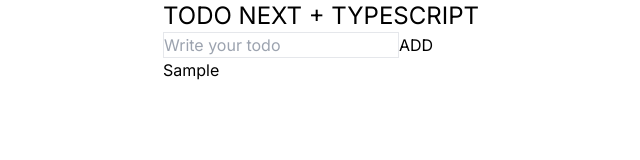
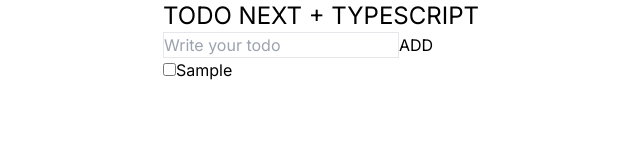
Before and after one commit to WaseemAzam901/Todo-List, a Next.js app: page / in a window 1280 px wide. Both pictures are taken after typing "Sample" into the empty fields and a click on the button "ADD". Shown: the top 160 px of the page, without its empty margins (319-959 px from the left). Built offline with nearby package versions, Linux system fonts and the light colour scheme.

Commit message:
checkbox added working on deleteion on todo

```diff
--- a/src/components/todos.tsx
+++ b/src/components/todos.tsx
@@ -11,7 +11,17 @@ const Todos = () => {
     <ul>
       {
         filter.map((todo)=> {
-          return <li key={todo.id}>{todo.task}</li>
+          return <li key={todo.id}>
+            <input type="checkbox" id={`todo-${todo.id}`} checked={todo.completed}/>
+
+            <label htmlFor={`todo-${todo.id}`}>{todo.task}</label>
+
+            {
+              todo.completed && (
+                <button type="button"></button>
+              )
+            }
+          </li>
         })
       }
     </ul>
--- a/src/store/todos.tsx
+++ b/src/store/todos.tsx
@@ -11,6 +11,7 @@ export type Todo = {
 export type TodosContext = {
     todos: Todo[];
     handleAddTodo: (task: string) => void;
+    toggleTodoAsCompleted : (id:string) => void;
 }
 
 // Creating Context
@@ -37,10 +38,15 @@ export const TodosProvider =({children}:{children:ReactNode}) => {
 
     };
     return(
-    <todosContext.Provider value={{todos, handleAddTodo}}>
+    <todosContext.Provider value={{todos, handleAddTodo, toggleTodoAsCompleted}}>
         {children}
     </todosContext.Provider>
     );
+}
+
+
+export const toggleTodoAsCompleted = (id:string)=>{
+    // setTodos((prev)=> {})
 }
 
 export function useTodos() {
```
